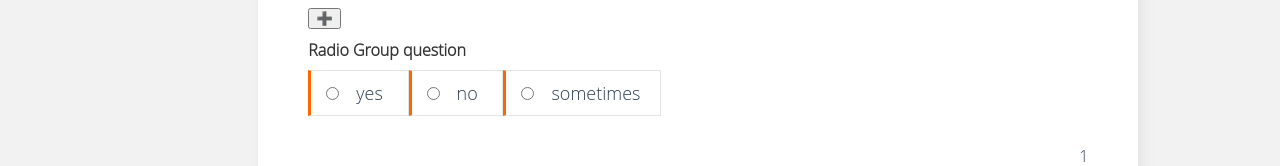
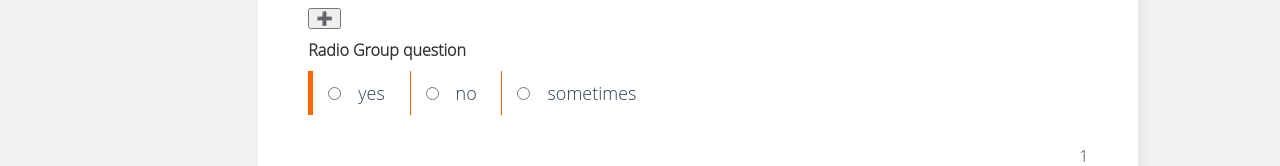
Before and after one commit to AccessToJusticeUK/simplified-pip, a Vue app: page / in a window 1280 px wide. Shown: the part 624-790 px from the top of the page. Built offline with nearby package versions, Linux system fonts and the light colour scheme.

Commit message:
Miranda - Css style for radio group

```diff
--- a/src/App.vue
+++ b/src/App.vue
@@ -583,15 +583,20 @@ body {
     font-weight: 400;
     padding: 10px;
     padding-right: 20px;
-    border-style: solid;
-    border-left-width: 3px;
+    border-top-style: none;
+    border-left-style: solid;
+    border-bottom-style: none;
+    border-right-style: none;
     border-left-color: #ff6600;
-    border-top-width: 1px;
-    border-top-color: #e4e4e4;
-    border-right-width: 1px;
-    border-right-color: #e4e4e4;
-    border-bottom-width: 1px;
-    border-bottom-color: #e4e4e4;
+
+
+  }
+
+  .question .radio-group .option:first-of-type {
+    border-width: 5px;
+  }
+  .question .radio-group .option {
+    border-width: 1px;
   }
 
   .guidance-page {
```
